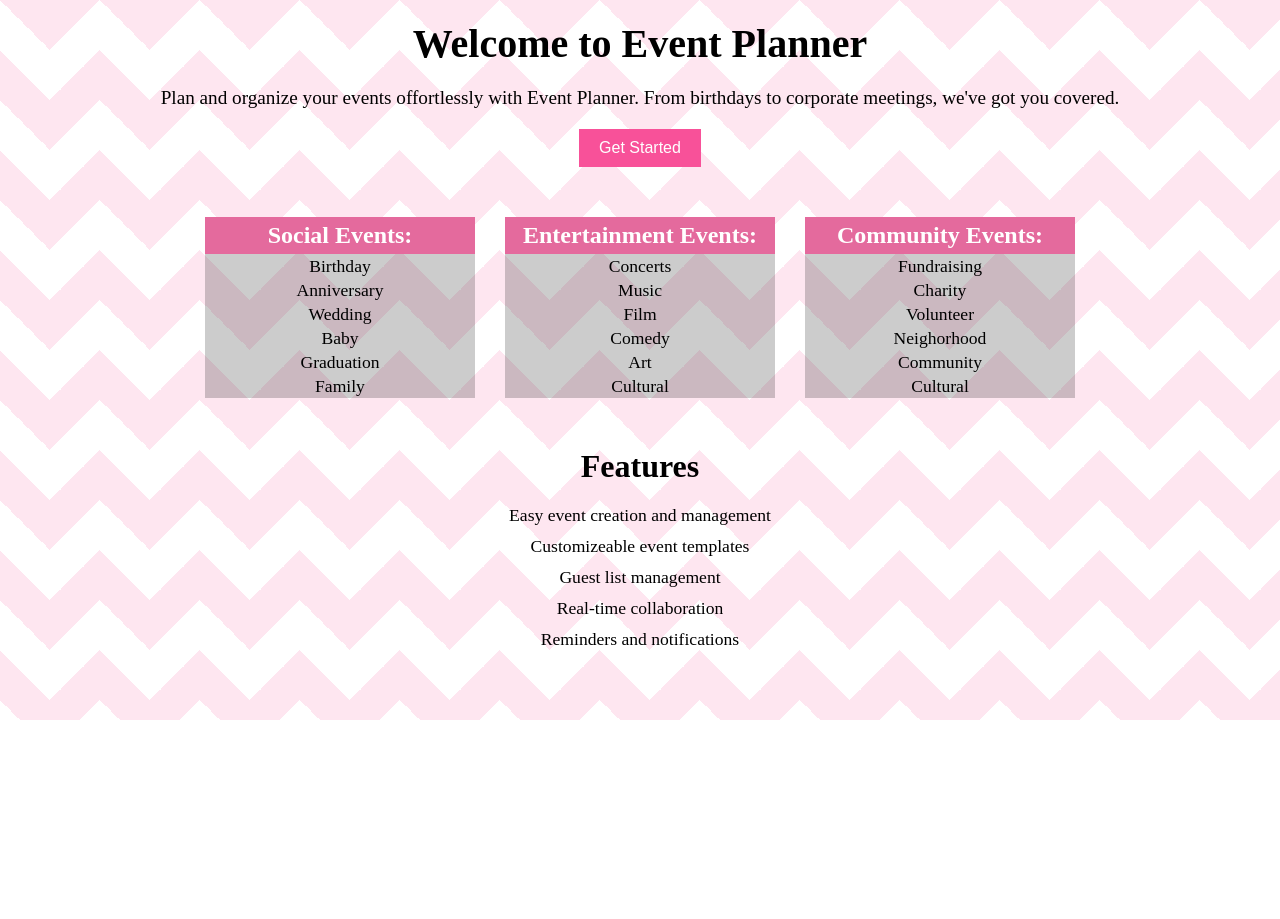
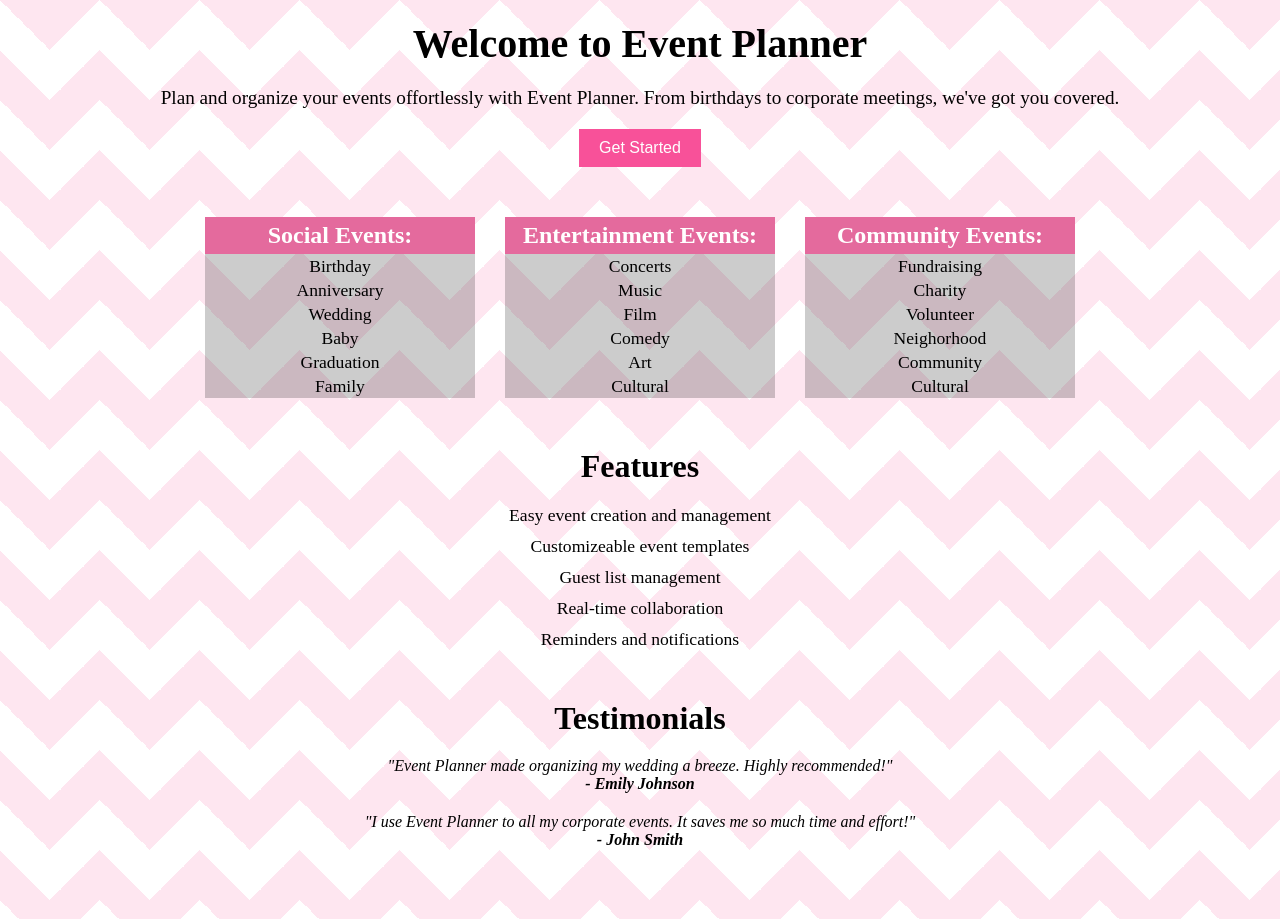
Before and after one commit to theMyle/event_planner, a React (Vite) app: page / in a window 1280 px wide. Before the commit the page ends 800 px from the top, so only its background shows below. Built offline with nearby package versions, Linux system fonts and the light colour scheme.

Commit message:
testimonial section done

```diff
--- a/src/Components/EventPlanner.jsx
+++ b/src/Components/EventPlanner.jsx
@@ -58,7 +58,20 @@ function EventPlanner() {
                 </ul>
             </section>
 
-            <section className='testimonials'></section>
+            <section className='testimonials'>
+                <h2>Testimonials</h2>
+
+                <div className='testimonial'>
+                    <p>"Event Planner made organizing my wedding a breeze. Highly recommended!"</p>
+                    <p className='author'>- Emily Johnson</p>
+                </div>
+
+                <div className='testimonial'>
+                    <p>"I use Event Planner to all my corporate events. It saves me so much time and effort!"</p>
+                    <p className='author'>- John Smith</p>
+                </div>
+            </section>
+
             <section className='contact'></section>
         </div>
     );
```
